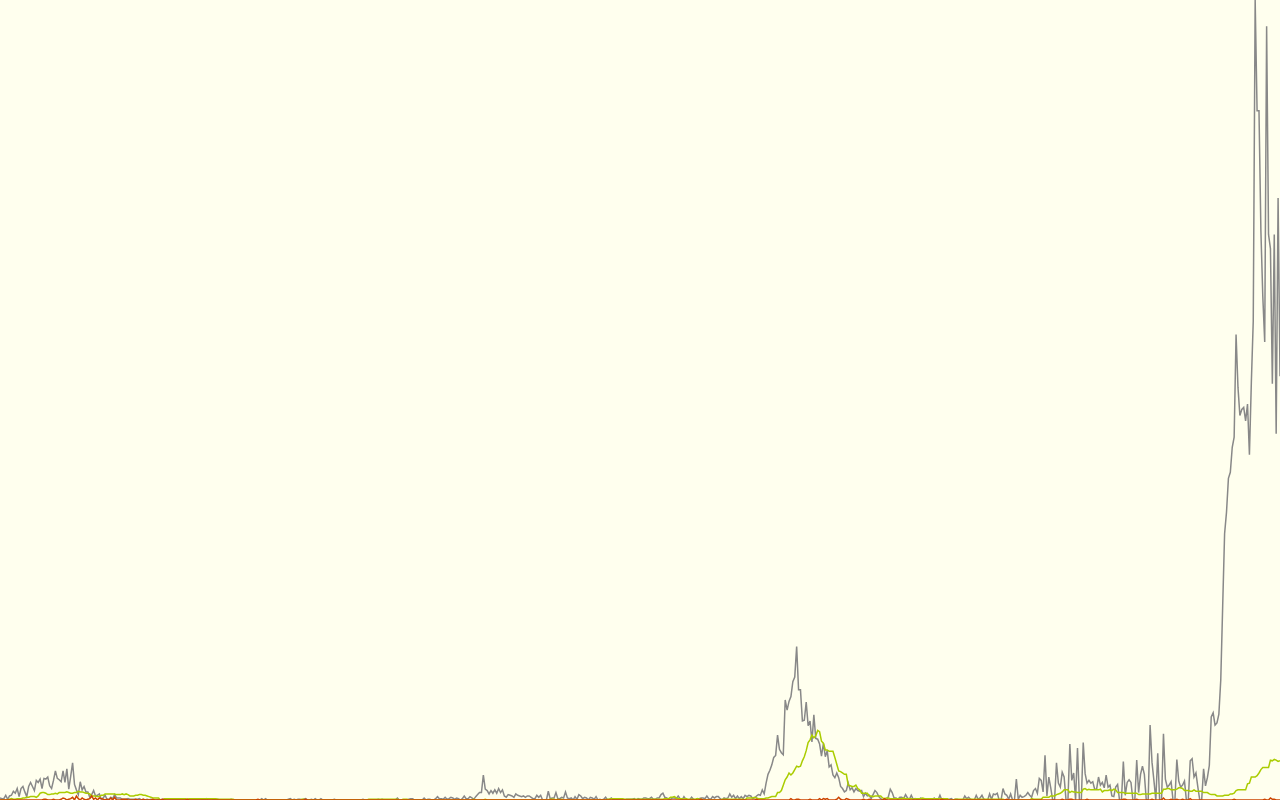
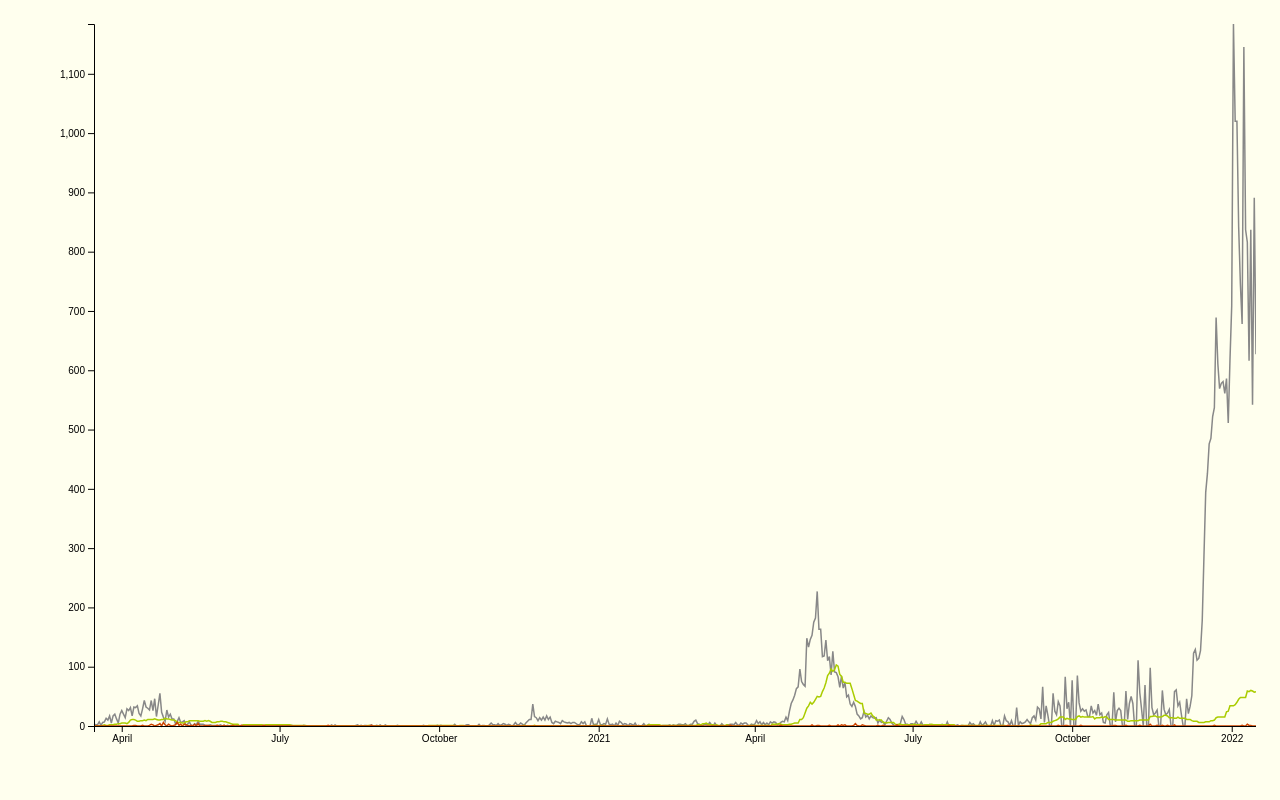
Before and after one commit to gavinanderegg/ns-covid-data, a plain HTML site: page index.html in a window 1280 px wide. Drawn offline with Linux system fonts and the light colour scheme.

Commit message:
Axiseses

```diff
--- a/css/main.css
+++ b/css/main.css
@@ -4,21 +4,20 @@ html, body {
     overflow: hidden;
     width: 100%;
     height: 100%;
+    background-color: #FFE;
+}
+
+* {
+    box-sizing: border-box;
 }
 
 #container {
-    display: inline-block;
-    position: absolute;
     width: 100%;
-    padding-bottom: 100%; /* aspect ratio */
-    vertical-align: top;
-    overflow: hidden;
-    top: 0;
-    left: 0;
+    height: 100%;
+    padding: 24px;
 }
 
 svg#mainData {
-    background-color: #FFE;
     width: 100%;
     height: 100%
 }
--- a/index.html
+++ b/index.html
@@ -8,7 +8,9 @@
 </head>
 
 <body>
-    <svg id="mainData" width="100%" height="100%"></svg>
+    <div id="container">
+        <svg id="mainData" width="100%" height="100%"></svg>
+    </div>
 
     <script src="js/d3.min.js"></script>
     <script src="js/main.js"></script>
--- a/js/main.js
+++ b/js/main.js
@@ -4,8 +4,11 @@ var svg = d3.select('svg#mainData');
 
 var parseDate = d3.timeParse('%Y-%m-%d');
 
-var x = d3.scaleTime().range([0, svg.node().clientWidth]);
-var y = d3.scaleLinear().range([svg.node().clientHeight, 0]);
+var margin = { top: 0, right: 0, bottom: 50, left: 70 };
+var width = svg.node().clientWidth - margin.left - margin.right;
+var height = svg.node().clientHeight - margin.top - margin.bottom;
+var x = d3.scaleTime().range([0, width]);
+var y = d3.scaleLinear().range([height, 0]);
 
 var casesLine = d3.line()
     .x(function (d) { return x(d.Date); })
@@ -32,8 +35,10 @@ d3.csv('./data/data.csv', accessor).then((data) => {
 });
 
 function draw() {
-    x = d3.scaleTime().range([0, svg.node().clientWidth]);
-    y = d3.scaleLinear().range([svg.node().clientHeight, 0]);
+    width = svg.node().clientWidth - margin.left - margin.right;
+    height = svg.node().clientHeight - margin.top - margin.bottom;
+    x = d3.scaleTime().range([0, width]);
+    y = d3.scaleLinear().range([height, 0]);
 
     x.domain(d3.extent(csvData, function (d) { return d.Date; }));
     y.domain([0, d3.max(csvData, function (d) { return d.Cases; })]);
@@ -41,7 +46,17 @@ function draw() {
     svg.selectAll('*').remove();
 
     var chart = svg.append('g')
-        .attr('class', 'lines');
+        .attr('class', 'lines')
+        .attr("transform",
+            "translate(" + margin.left + "," + margin.top + ")");
+
+    svg.append('g')
+        .attr('transform', 'translate(' + margin.left + ', ' + height + ')')
+        .call(d3.axisBottom(x));
+
+    svg.append('g')
+        .attr('transform', 'translate(' + margin.left + ',0)')
+        .call(d3.axisLeft(y));
 
     chart.append('path')
         .datum(csvData)
```
